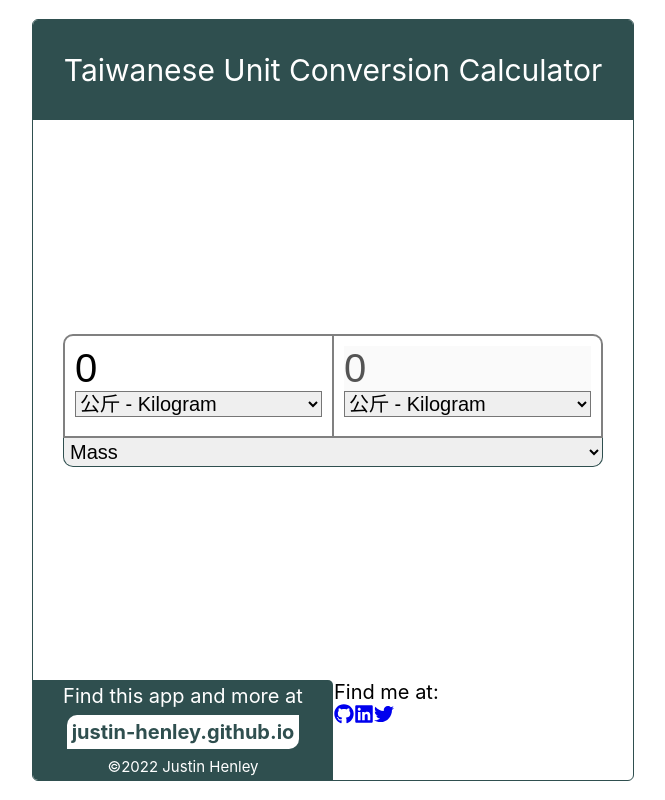
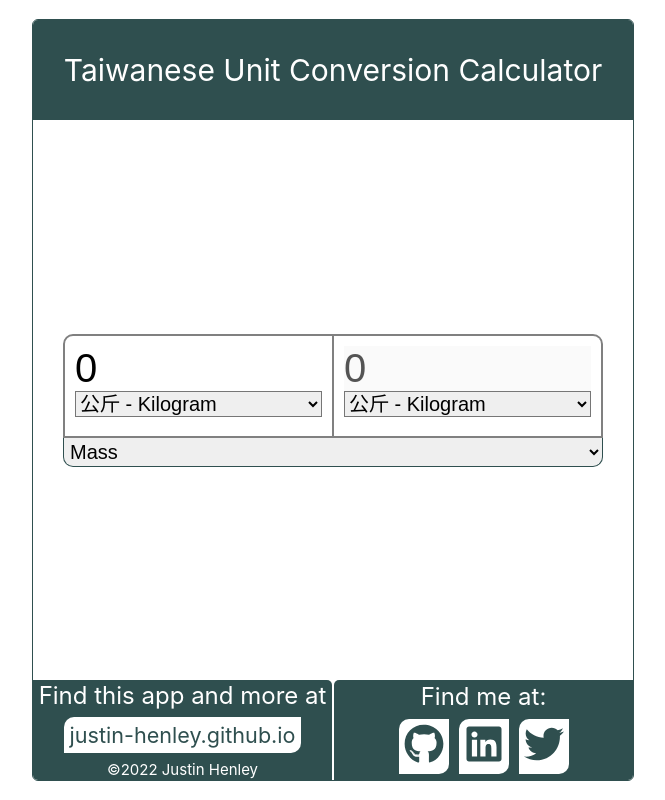
Before and after one commit to justin-henley/Taiwanese-Units-Converter---React, a React (Create React App) app: page / in a window 1280 px wide. Shown: the whole page, without its empty margins (307-972 px from the left). Built offline with nearby package versions, Linux system fonts and the light colour scheme.

Commit message:
Moving css into styled components

```diff
--- a/src/Contact.js
+++ b/src/Contact.js
@@ -1,41 +1,85 @@
 import { FaGithub, FaTwitter, FaLinkedin } from "react-icons/fa";
+import styled, { css } from "styled-components";
 
 const Contact = () => {
+  const icons = {
+    style: {
+      padding: "0.125em",
+      fontSize: "2em",
+    },
+    color: {
+      github: "#6cc644",
+      linkedin: "#2867b2",
+      twitter: "#1da1f2",
+    },
+  };
+
   return (
-    <div className="Contact">
-      <p>Find me at:</p>
-      <div className="social">
-        <a
-          className="socialLink"
-          id="githubLink"
+    <ContactDiv>
+      <H1>Find me at:</H1>
+      <Links>
+        <LinkButton
           href="https://github.com/justin-henley"
-          target="_blank"
-          rel="noopener noreferrer"
+          hoverColor={icons.color.github}
         >
-          <FaGithub className="socialIcon" />
-        </a>
-
-        <a
-          className="socialLink"
-          id="linkedinLink"
+          <FaGithub style={icons.style} />
+        </LinkButton>
+        <LinkButton
           href="https://www.linkedin.com/in/justin-henley/"
-          target="_blank"
-          rel="noopener noreferrer"
+          hoverColor={icons.color.linkedin}
         >
-          <FaLinkedin className="socialIcon" />
-        </a>
-        <a
-          className="socialLink"
-          id="twitterLink"
-          href="http://www.google.com"
-          target="_blank"
-          rel="noopener noreferrer"
-        >
-          <FaTwitter className="socialIcon" />
-        </a>
-      </div>
-    </div>
+          <FaLinkedin style={icons.style} />
+        </LinkButton>
+        <LinkButton href="" hoverColor={icons.color.twitter}>
+          <FaTwitter style={icons.style} />
+        </LinkButton>
+      </Links>
+    </ContactDiv>
   );
 };
 
+const ContactDiv = styled.div`
+  width: 50%;
+  display: flex;
+  flex-direction: column;
+  justify-content: space-around;
+  align-items: center;
+  font-size: 24px;
+  background-color: darkslategray;
+  color: white;
+  border-radius: 5px;
+  margin: 0 0 0 1px;
+  border-radius: 5px 0 5px 0;
+`;
+
+const H1 = styled.h1`
+  font-size: 1em;
+  font-weight: normal;
+`;
+
+const Links = styled.div`
+  margin: 0px;
+`;
+
+const LinkButton = styled.a.attrs((props) => ({
+  target: "blank",
+  rel: "noopener noreferrer",
+  href: props.href,
+}))`
+  display: inline-block;
+  text-decoration: none;
+  color: darkslategray;
+  background-color: white;
+  border-radius: 10px 0px 10px 0px;
+  transition: all 0.2s ease-in-out;
+  font-size: 1em
+  padding: 0;
+  margin: 5px;
+
+  &:hover {
+    color: ${(props) => props.hoverColor};
+    transform: scale(1.2);
+  }
+`;
+
 export default Contact;
--- a/src/Portfolio.js
+++ b/src/Portfolio.js
@@ -1,21 +1,77 @@
 import React from "react";
+import styled from "styled-components";
 
 const Portfolio = () => {
   const today = new Date();
+  const icons = {
+    style: {
+      padding: "0.25em",
+      fontSize: ".9em",
+    },
+    color: {
+      portfolio: "green",
+    },
+  };
 
   return (
-    <div className="Portfolio">
-      <p>Find this app and more at</p>
-      <a
+    <PortfolioDiv>
+      <H1>Find this app and more at</H1>
+      <LinkButton
         href="https://justin-henley.github.io/"
-        target="_blank"
-        rel="noopener noreferrer"
+        hoverColor={icons.color.portfolio}
+        style={icons.style}
       >
         justin-henley.github.io
-      </a>
-      <p id="copyright">&copy;{today.getFullYear()} Justin Henley</p>
-    </div>
+      </LinkButton>
+      <Copyright id="copyright">
+        &copy;{today.getFullYear()} Justin Henley
+      </Copyright>
+    </PortfolioDiv>
   );
 };
 
+const PortfolioDiv = styled.div`
+  width: 50%;
+  display: flex;
+  flex-direction: column;
+  justify-content: space-around;
+  align-items: center;
+  font-size: 24px;
+  background-color: darkslategray;
+  color: white;
+  border-radius: 5px;
+  margin: 0 1px 0 0;
+  border-radius: 0 5px 0 5px;
+`;
+
+const H1 = styled.h1`
+  font-size: 1em;
+  font-weight: normal;
+`;
+
+const LinkButton = styled.a.attrs((props) => ({
+  target: "blank",
+  rel: "noopener noreferrer",
+  href: props.href,
+}))`
+  display: inline-block;
+  text-decoration: none;
+  color: darkslategray;
+  background-color: white;
+  border-radius: 10px 0px 10px 0px;
+  transition: all 0.2s ease-in-out;
+  font-size: 1em
+  padding: 0;
+  margin: 5px;
+
+  &:hover {
+    color: ${(props) => props.hoverColor};
+    transform: scale(1.2);
+  }
+`;
+
+const Copyright = styled.p`
+  font-size: 0.75rem;
+`;
+
 export default Portfolio;
--- a/src/index.css
+++ b/src/index.css
@@ -145,39 +145,3 @@ footer {
   width: 100%;
   height: 100px;
 }
-
-.Portfolio {
-  width: 50%;
-  display: flex;
-  flex-direction: column;
-  justify-content: space-around;
-  align-items: center;
-  font-size: 24px;
-  background-color: darkslategray;
-  color: white;
-  border-radius: 5px;
-}
-/* Set margins to avoid gap between */
-
-.Portfolio {
-  margin: 0 1px 0 0;
-  border-radius: 0 5px 0 5px;
-}
-
-.Portfolio a {
-  text-decoration: none;
-  color: darkslategray;
-  background-color: white;
-  padding: 5px;
-  border-radius: 10px 0 10px 0;
-  transition: all 0.2s ease-in-out;
-  font-weight: bold;
-}
-.Portfolio a:hover {
-  transform: scale(1.2);
-  color: green;
-}
-
-#copyright {
-  font-size: 0.75rem;
-}
```
